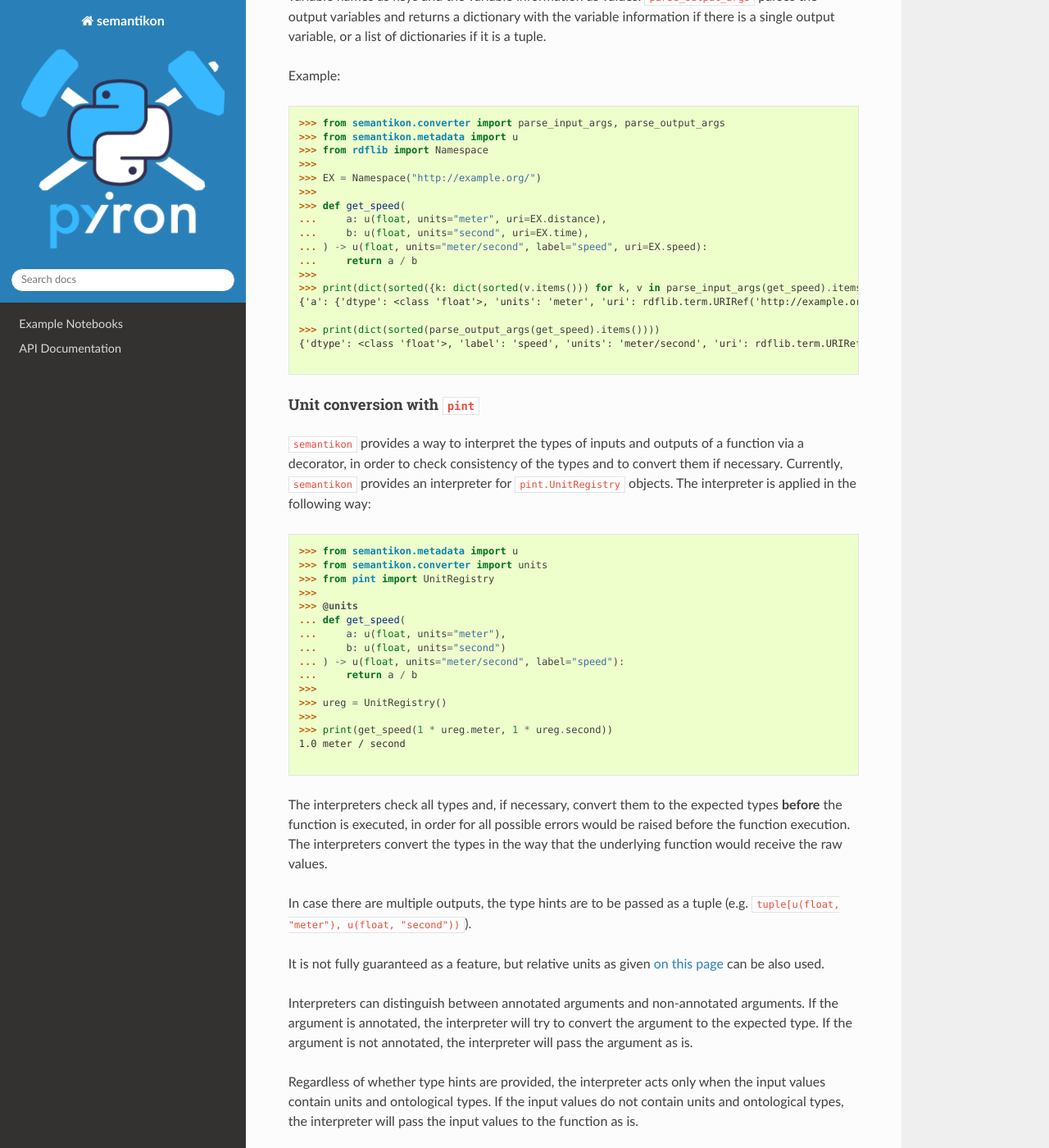
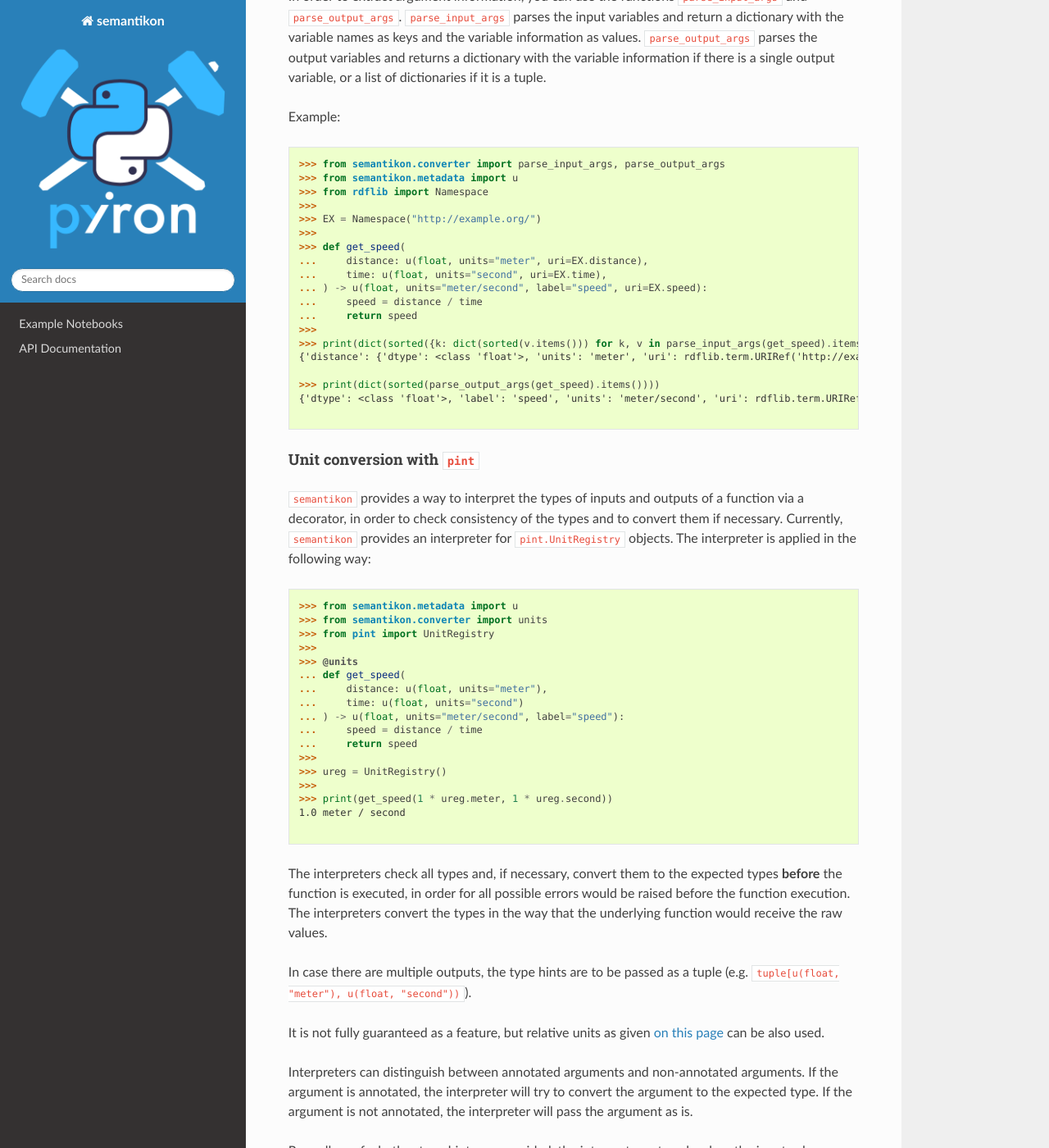
Before and after one commit to pyiron/semantikon, a Sphinx documentation site: the page built from docs/README.md, in a window 1280 px wide and 1400 px high, scrolled down 2139 px. Shown: the whole window at 82% size. Built offline with Sphinx 7.4.7 and the Read the Docs theme 3.1.0, drawn with Linux system fonts in a browser that asks for light colours; some of the changed text lies outside the part shown.

Commit message:
Change argument names

````diff
--- a/docs/README.md
+++ b/docs/README.md
@@ -12,7 +12,8 @@ Let's take a look at the following function:
 
 ```python
 def get_speed(distance: float, time: float) -> float:
-    return distance / time
+    speed = distance / time
+    return speed
 ```
 
 For you as a human, it is clear that this is a function to calculate the speed for a given distance and a time. But for a computer, it is just a function that takes two floats and returns a float. The computer does not know what the inputs and outputs mean. This is where `semantikon` comes in. It provides a way to give scientific context to the inputs and outputs, as well as to the function itself.
@@ -50,7 +51,8 @@ In the realm of the workflow management systems, there are well defined inputs a
 ...     distance: u(float, units="meter", uri=EX.distance),
 ...     time: u(float, units="second", uri=EX.time),
 ... ) -> u(float, units="meter/second", label="speed", uri=EX.speed):
-...     return distance / time
+...     speed = distance / time
+...     return speed
 
 ```
 
@@ -72,7 +74,8 @@ You can also type-hint the inputs and outputs of a function using a class, i.e.:
 ...     result: u(float, units="meter/second", label="speed", uri=EX.speed)
 >>>
 >>> def get_speed(distance: MyRecord.distance, time: MyRecord.time) -> MyRecord.result:
-...     return distance / time
+...     speed = distance / time
+...     return speed
 
 ```
 
@@ -96,13 +99,14 @@ Example:
 >>> EX = Namespace("http://example.org/")
 >>>
 >>> def get_speed(
-...     a: u(float, units="meter", uri=EX.distance),
-...     b: u(float, units="second", uri=EX.time),
+...     distance: u(float, units="meter", uri=EX.distance),
+...     time: u(float, units="second", uri=EX.time),
 ... ) -> u(float, units="meter/second", label="speed", uri=EX.speed):
-...     return a / b
+...     speed = distance / time
+...     return speed
 >>>
 >>> print(dict(sorted({k: dict(sorted(v.items())) for k, v in parse_input_args(get_speed).items()}.items())))
-{'a': {'dtype': <class 'float'>, 'units': 'meter', 'uri': rdflib.term.URIRef('http://example.org/distance')}, 'b': {'dtype': <class 'float'>, 'units': 'second', 'uri': rdflib.term.URIRef('http://example.org/time')}}
+{'distance': {'dtype': <class 'float'>, 'units': 'meter', 'uri': rdflib.term.URIRef('http://example.org/distance')}, 'time': {'dtype': <class 'float'>, 'units': 'second', 'uri': rdflib.term.URIRef('http://example.org/time')}}
 
 >>> print(dict(sorted(parse_output_args(get_speed).items())))
 {'dtype': <class 'float'>, 'label': 'speed', 'units': 'meter/second', 'uri': rdflib.term.URIRef('http://example.org/speed')}
@@ -120,10 +124,11 @@ Example:
 >>>
 >>> @units
 ... def get_speed(
-...     a: u(float, units="meter"),
-...     b: u(float, units="second")
+...     distance: u(float, units="meter"),
+...     time: u(float, units="second")
 ... ) -> u(float, units="meter/second", label="speed"):
-...     return a / b
+...     speed = distance / time
+...     return speed
 >>>
 >>> ureg = UnitRegistry()
 >>>
````
